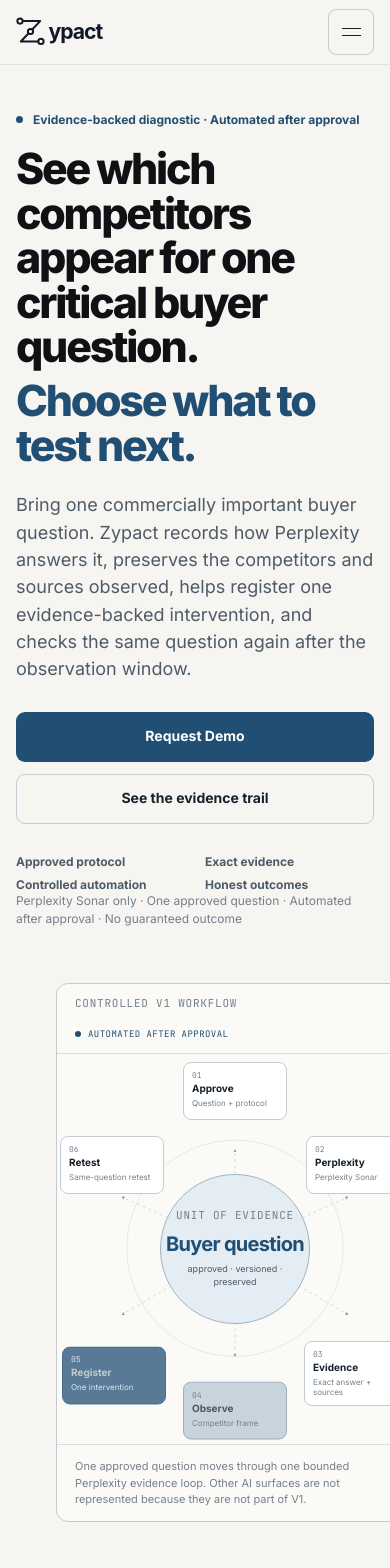
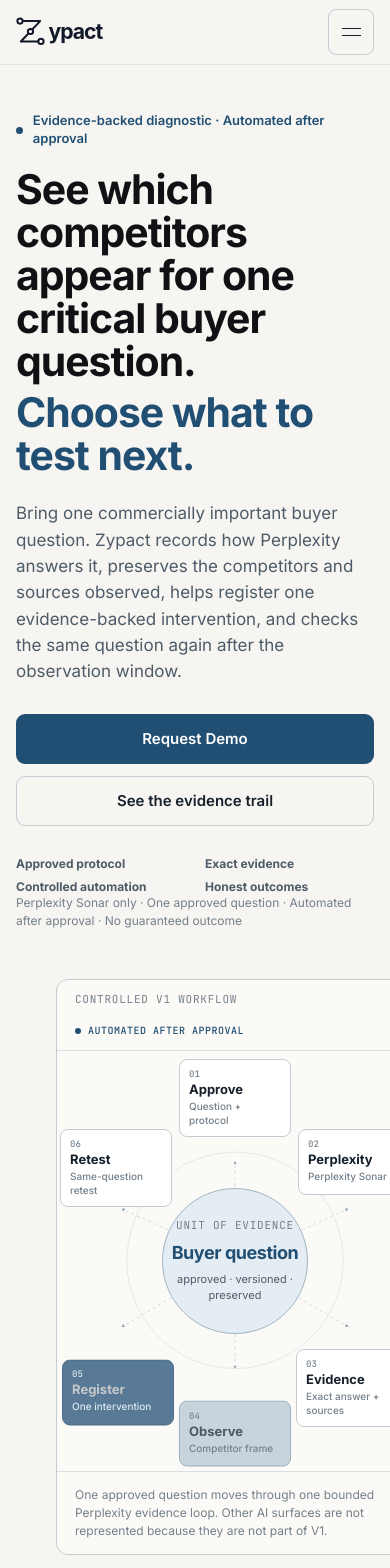
Before and after one commit to onyx766/Zypact, a Next.js app: page / in a window 390 px wide. Shown: the top 1568 px of the page. Built offline with nearby package versions, Linux system fonts and the light colour scheme; no server answers.

Commit message:
refine landing typography and spacing

```diff
--- a/app/landing-v1.css
+++ b/app/landing-v1.css
@@ -61,8 +61,8 @@
   border: 1px solid transparent;
   border-radius: 9px;
   padding: 0 18px;
-  font-size: 14px;
-  font-weight: 700;
+  font-size: 15px;
+  font-weight: 600;
   transition: background 200ms ease, border-color 200ms ease, color 200ms ease, transform 200ms ease;
 }
 
@@ -99,13 +99,13 @@
 .ev-mobile-menu { display: none; }
 
 .ev-hero { padding: 144px 0 104px; border-bottom: 1px solid var(--ev-line); }
-.ev-hero-grid { display: grid; grid-template-columns: minmax(0, 5fr) minmax(500px, 7fr); gap: 54px; align-items: center; }
+.ev-hero-grid { display: grid; grid-template-columns: minmax(0, 1.08fr) minmax(500px, .92fr); gap: 56px; align-items: center; }
 .ev-hero-copy { max-width: 620px; }
-.ev-eyebrow { display: flex; align-items: center; gap: 10px; margin-bottom: 20px; color: var(--ev-accent); font-size: 12px; font-weight: 700; }
+.ev-eyebrow { display: flex; align-items: center; gap: 10px; margin-bottom: 20px; color: var(--ev-accent); font-size: 13px; font-weight: 600; line-height: 1.4; }
 .ev-eyebrow > span { width: 7px; height: 7px; border-radius: 50%; background: var(--ev-accent); }
-.ev-hero h1 { margin-bottom: 24px; font-size: clamp(3.5rem, 5vw, 4rem); line-height: 1.04; letter-spacing: -.052em; font-weight: 730; }
-.ev-hero h1 em { display: block; margin-top: 9px; color: var(--ev-accent); font-style: normal; }
-.ev-hero-lede { max-width: 610px; margin-bottom: 28px; color: var(--ev-ink-2); font-size: clamp(18px, 1.45vw, 20px); line-height: 1.52; }
+.ev-hero h1 { max-width: 620px; margin-bottom: 24px; font-size: clamp(3.25rem, 4.4vw, 3.5rem); line-height: 1.02; letter-spacing: -.025em; font-weight: 690; }
+.ev-hero h1 em { display: block; margin-top: 8px; color: var(--ev-accent); font-style: normal; }
+.ev-hero-lede { max-width: 610px; margin-bottom: 28px; color: var(--ev-ink-2); font-size: clamp(17px, 1.35vw, 18px); font-weight: 400; line-height: 1.58; }
 .ev-hero-actions { display: flex; align-items: center; flex-wrap: wrap; gap: 12px; }
 .ev-trust-row { margin-top: 30px; display: flex; flex-wrap: wrap; gap: 8px 20px; }
 .ev-trust-row span { position: relative; color: var(--ev-ink-2); font-size: 12px; font-weight: 650; }
@@ -114,7 +114,7 @@
 
 .ev-orbit-card { border: 1px solid var(--ev-line-strong); border-radius: 12px; background: var(--ev-surface); overflow: hidden; }
 .ev-orbit-header { min-height: 50px; display: flex; align-items: center; justify-content: space-between; gap: 16px; padding: 0 18px; border-bottom: 1px solid var(--ev-line); }
-.ev-live-status { display: inline-flex; align-items: center; gap: 7px; color: var(--ev-accent); font-family: "JetBrains Mono", monospace; font-size: 9px; letter-spacing: .05em; }
+.ev-live-status { display: inline-flex; align-items: center; gap: 7px; color: var(--ev-accent); font-family: "JetBrains Mono", monospace; font-size: 10px; font-weight: 500; letter-spacing: .05em; }
 .ev-live-status i { width: 6px; height: 6px; border-radius: 50%; background: var(--ev-accent); }
 .ev-orbit-stage { position: relative; min-height: 430px; overflow: hidden; }
 .ev-orbit-lines { position: absolute; inset: 0; width: 100%; height: 100%; }
@@ -137,21 +137,21 @@
   text-align: center;
   transform: translate(-50%, -50%);
 }
-.ev-orbit-center strong { display: block; margin: 8px 0; color: var(--ev-accent); font-size: 25px; letter-spacing: -.035em; }
-.ev-orbit-center small { max-width: 145px; color: var(--ev-ink-2); font-size: 11px; line-height: 1.4; }
+.ev-orbit-center strong { display: block; margin: 8px 0; color: var(--ev-accent); font-size: 18px; font-weight: 700; letter-spacing: -.025em; }
+.ev-orbit-center small { max-width: 150px; color: var(--ev-ink-2); font-size: 12px; font-weight: 400; line-height: 1.45; }
 .ev-orbit-node {
   position: absolute;
-  width: 128px;
-  min-height: 65px;
-  padding: 10px 11px;
+  width: 144px;
+  min-height: 70px;
+  padding: 10px 12px;
   border: 1px solid var(--ev-line-strong);
   border-radius: 8px;
   background: var(--ev-raised);
   transition: background 220ms ease, border-color 220ms ease, color 220ms ease, transform 220ms ease;
 }
-.ev-orbit-node > span { display: block; color: var(--ev-muted); font-family: "JetBrains Mono", monospace; font-size: 8px; }
-.ev-orbit-node strong { display: block; margin-top: 2px; font-size: 12px; }
-.ev-orbit-node small { display: block; margin-top: 3px; color: var(--ev-muted); font-size: 9px; line-height: 1.3; }
+.ev-orbit-node > span { display: block; color: var(--ev-muted); font-family: "JetBrains Mono", monospace; font-size: 10px; font-weight: 500; }
+.ev-orbit-node strong { display: block; margin-top: 2px; font-size: 13px; font-weight: 650; }
+.ev-orbit-node small { display: block; margin-top: 3px; color: var(--ev-muted); font-size: 11px; font-weight: 450; line-height: 1.35; }
 .ev-orbit-node.is-active { border-color: var(--ev-accent); background: var(--ev-accent); color: #fff; transform: translateY(-2px); }
 .ev-orbit-node.is-active > span,
 .ev-orbit-node.is-active small { color: #d9e7f1; }
@@ -163,7 +163,7 @@
 .ev-orbit-node--4.is-active { transform: translate(-50%, -2px); }
 .ev-orbit-node--5 { left: 18px; bottom: 42px; }
 .ev-orbit-node--6 { left: 12px; top: 88px; }
-.ev-orbit-card figcaption { margin: 0; padding: 13px 18px; border-top: 1px solid var(--ev-line); color: var(--ev-muted); font-size: 11px; line-height: 1.5; }
+.ev-orbit-card figcaption { margin: 0; padding: 14px 18px; border-top: 1px solid var(--ev-line); color: var(--ev-muted); font-size: 12px; line-height: 1.5; }
 
 .ev-trigger { padding: 96px 0; border-bottom: 1px solid var(--ev-line); background: var(--ev-surface); }
 .ev-trigger-grid { display: grid; grid-template-columns: minmax(0, .9fr) minmax(360px, 1fr); gap: 84px; align-items: start; }
@@ -389,6 +389,12 @@
 .scan-success .verification-icon,
 .verification-page .verification-icon { border-color: var(--snapshot-teal) !important; background: #e5edf4 !important; color: var(--snapshot-teal) !important; }
 
+@media (max-width: 1120px) {
+  .ev-hero-grid { grid-template-columns: 1fr; gap: 48px; }
+  .ev-hero-copy { max-width: 680px; }
+  .ev-orbit-card { width: min(100%, 680px); }
+}
+
 @media (max-width: 1050px) {
   .ev-hero-grid { grid-template-columns: 1fr; }
   .ev-hero-copy { max-width: 760px; }
@@ -439,7 +445,8 @@
 }
 
 @media (max-width: 600px) {
-  .ev-hero h1 { font-size: clamp(2.5rem, 11vw, 2.75rem); }
+  .ev-hero h1 { font-size: clamp(2.375rem, 10.5vw, 2.625rem); line-height: 1.05; }
+  .ev-hero-lede { font-size: 17px; line-height: 1.55; }
   .ev-trigger h2,
   .ev-section h2,
   .ev-final-cta h2 { font-size: clamp(2rem, 9vw, 2.25rem); }
@@ -448,19 +455,20 @@
   .ev-trust-row { display: grid; grid-template-columns: 1fr 1fr; }
   .ev-trust-row span::after { display: none; }
   .ev-orbit-header { align-items: flex-start; flex-direction: column; padding-top: 13px; padding-bottom: 13px; }
-  .ev-orbit-stage { min-height: 390px; }
-  .ev-orbit-center { width: 150px; height: 150px; }
-  .ev-orbit-center strong { font-size: 20px; }
-  .ev-orbit-center small { max-width: 110px; font-size: 9px; }
-  .ev-orbit-node { width: 104px; min-height: 58px; padding: 8px; }
-  .ev-orbit-node strong { font-size: 10px; }
-  .ev-orbit-node small { font-size: 8px; }
+  .ev-orbit-stage { min-height: 420px; }
+  .ev-orbit-center { width: 146px; height: 146px; }
+  .ev-orbit-center strong { font-size: 18px; }
+  .ev-orbit-center small { max-width: 118px; font-size: 11px; }
+  .ev-orbit-node { width: 112px; min-height: 66px; padding: 8px 9px; }
+  .ev-orbit-node > span { font-size: 9px; }
+  .ev-orbit-node strong { font-size: 13px; }
+  .ev-orbit-node small { font-size: 10px; }
   .ev-orbit-node--1 { top: 8px; }
-  .ev-orbit-node--2 { right: 3px; top: 82px; }
-  .ev-orbit-node--3 { right: 5px; bottom: 38px; }
+  .ev-orbit-node--2 { right: 3px; top: 78px; }
+  .ev-orbit-node--3 { right: 5px; bottom: 44px; }
   .ev-orbit-node--4 { bottom: 4px; }
-  .ev-orbit-node--5 { left: 5px; bottom: 38px; }
-  .ev-orbit-node--6 { left: 3px; top: 82px; }
+  .ev-orbit-node--5 { left: 5px; bottom: 44px; }
+  .ev-orbit-node--6 { left: 3px; top: 78px; }
   .ev-record-header,
   .ev-outcome-header { align-items: flex-start; flex-direction: column; }
   .ev-record-question,
```
